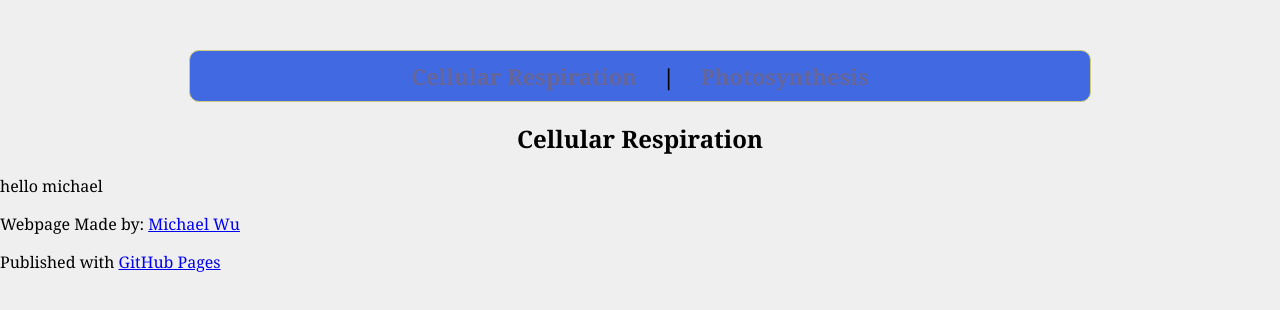
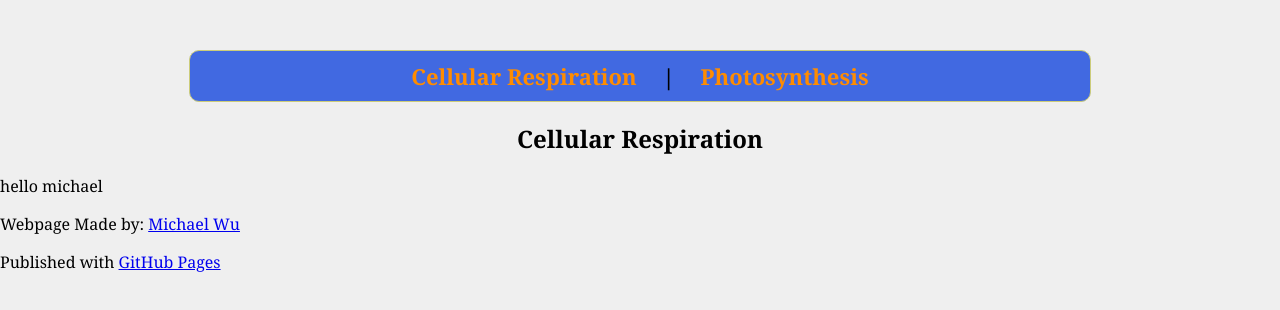
Before and after one commit to michaelwu21/photosynthesis, a plain HTML site: page index.html in a window 1280 px wide. Drawn offline with Linux system fonts and the light colour scheme.

Commit message:
Update index.html

```diff
--- a/index.html
+++ b/index.html
@@ -22,7 +22,7 @@ body {
     margin-top: 50px;
 }
 .nav_bar a {
-    color: #666699;
+    color: #FF8C00;
     text-decoration: none;
     margin-left: 20px;
     margin-right: 20px;
```
